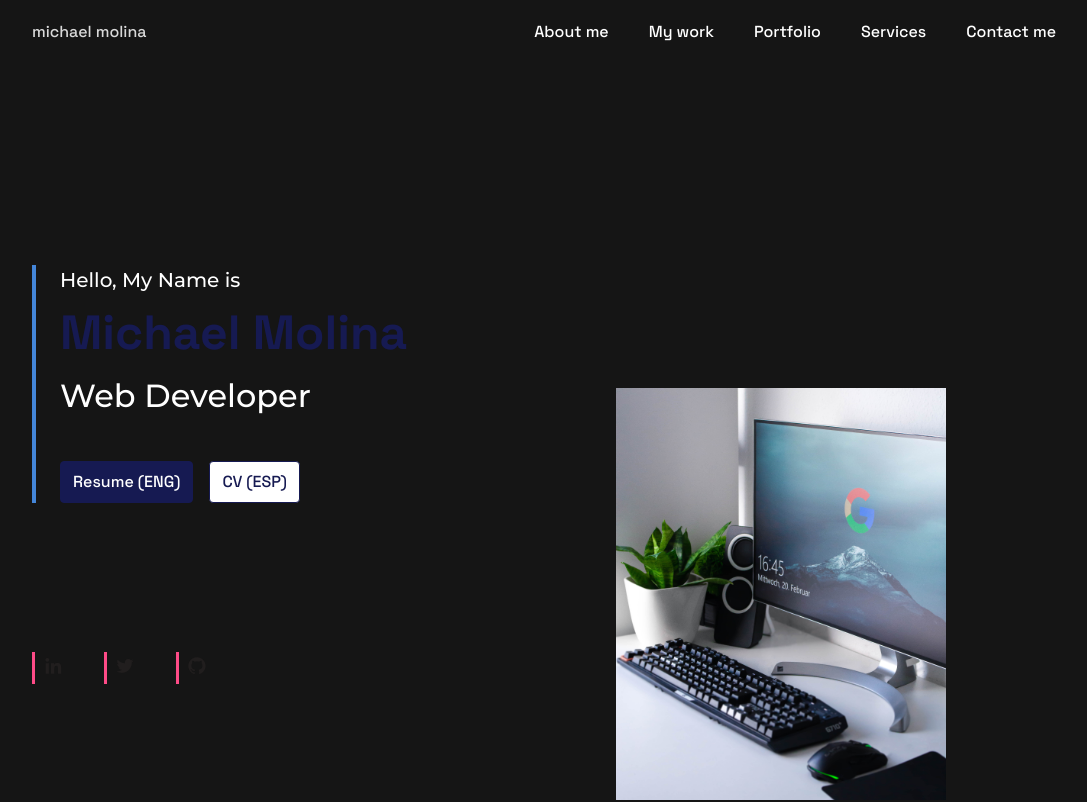
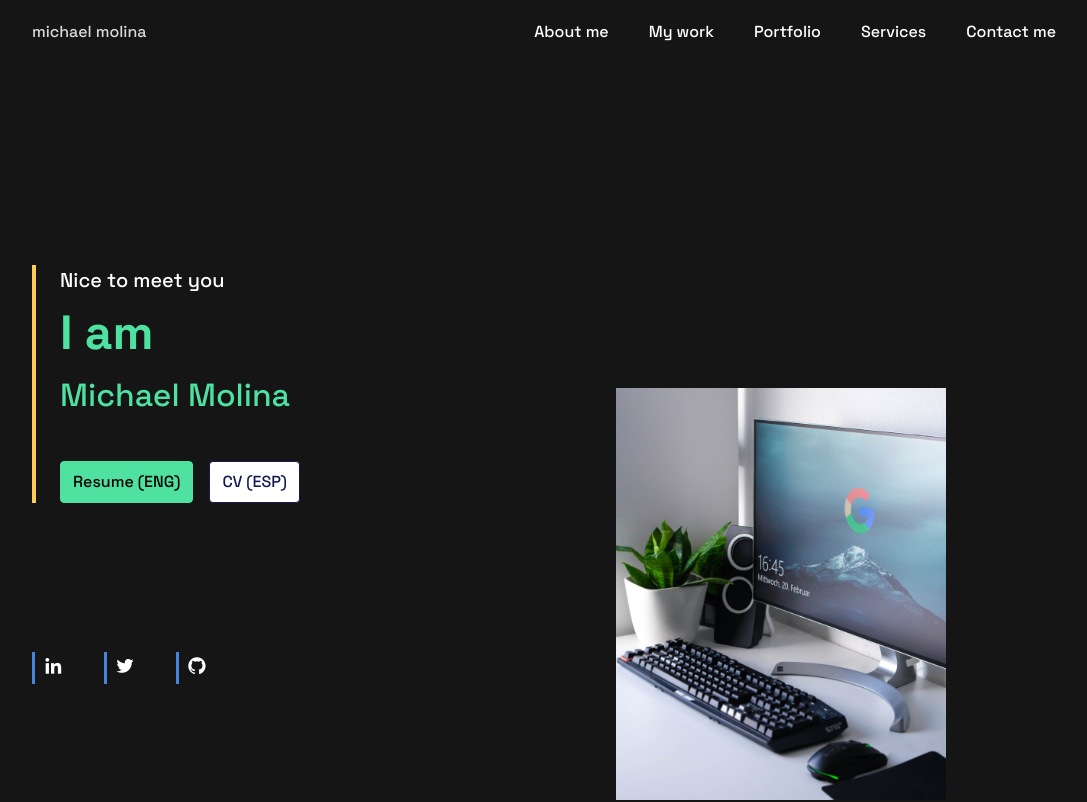
Before and after one commit to ForeverMikk/portfolio, a React (Create React App) app: page / in a window 1280 px wide. Shown: the top 802 px of the page, without its empty margins (96-1183 px from the left). Built offline with nearby package versions, Linux system fonts and the light colour scheme.

Commit message:
new text in home page

```diff
--- a/src/componets/Home/Home.jsx
+++ b/src/componets/Home/Home.jsx
@@ -1,7 +1,7 @@
 import React from 'react';
 import PropTypes from 'prop-types';
 
-import './home.scss';
+import './Home.scss';
 import curriculumEng from './../../assets/pdf/resume.pdf';
 import curriculumEsp from './../../assets/pdf/curriculum.pdf';
 import home from './../../assets/img/home2.jpg';
@@ -28,9 +28,10 @@ export const Home = () => {
       <section className='home' id='home'>
         <div className='home-container bd-container bd-grid'>
           <div className='home-data'>
-            <span className='home-text'>Hello, My Name is</span>
-            <h1 className='home-name'>Michael Molina</h1>
-            <span className='home-profession'>Web Developer</span>
+            <span className='home-text'>Nice to meet you</span>
+            <h1 className='home-name'>
+              I am <span className='home-profession'>Michael Molina</span>
+            </h1>
 
             <div className='buttons'>
               <HomeButton link={curriculumEng} buttonStyle='button-1' text='Resume (ENG)' />
--- a/src/componets/Home/home.scss
+++ b/src/componets/Home/home.scss
@@ -10,18 +10,17 @@
   row-gap: 2rem;
 }
 .home-data {
-  border-left: 4px solid var(--third-color);
+  border-left: 4px solid var(--yellow);
   padding-left: 1.5rem;
   // z-index: var(--z-tooltip);
 }
 .home-name {
-  color: var(--first-color);
+  color: var(--green);
   font-size: 2rem;
   font-weight: 700;
 }
 .home-text,
 .home-profession {
-  font-family: var(--text-font);
   display: block;
   font-weight: var(--font-meidum);
 }
@@ -42,29 +41,25 @@
 .home-img img {
   width: 240px;
   transition: 0.4s;
-  // border-radius: 0.25rem;
-  // opacity: 0.8;
-  // background: rgba($color: #fff, $alpha: 1);
 }
 
 /* ===== Social Icons ===== */
 .home-social {
   display: flex;
   flex-direction: column;
-  // border-left: 4px solid var(--sec-color);
 }
 .home-social-icon {
   width: max-content;
   font-size: 1.3rem;
-  border-left: 3px solid var(--second-color);
+  border-left: 3px solid var(--blue);
   padding-left: 0.5rem;
   margin-bottom: var(--mb-2);
-  color: var(--fourth-color);
-  transition: 0.4s;
+  color: var(--white);
+  transition: all ease-in-out 0.3s;
 }
 .home-social-icon:hover {
-  color: var(--first-color);
-  // border-left: 3px solid var(--fourth-color);
+  color: var(--green);
+  border-left: 3px solid var(--yellow);
 }
 
 /* ===== Buttons ===== */
--- a/src/index.scss
+++ b/src/index.scss
@@ -169,17 +169,17 @@ img {
   transition: 0.3s;
   border-radius: 0.25rem;
 }
-.button-1 {
-  background-color: var(--first-color);
-  color: #fff;
+.button {
+  background-color: var(--green);
+  color: #000;
   border: 1px solid;
-  border-color: var(--first-color);
+  border-color: var(--green);
 }
-.button-1:hover {
+.button:hover {
   background-color: #fff;
-  color: var(--first-color);
+  color: var(--green);
   border: 1px solid;
-  border-color: var(--first-color);
+  border-color: var(--green);
 }
 
 @media screen and (min-width: 1024px) {
```
Also changed, not shown: 1 other file (tests, documents, lock files or other folders).
